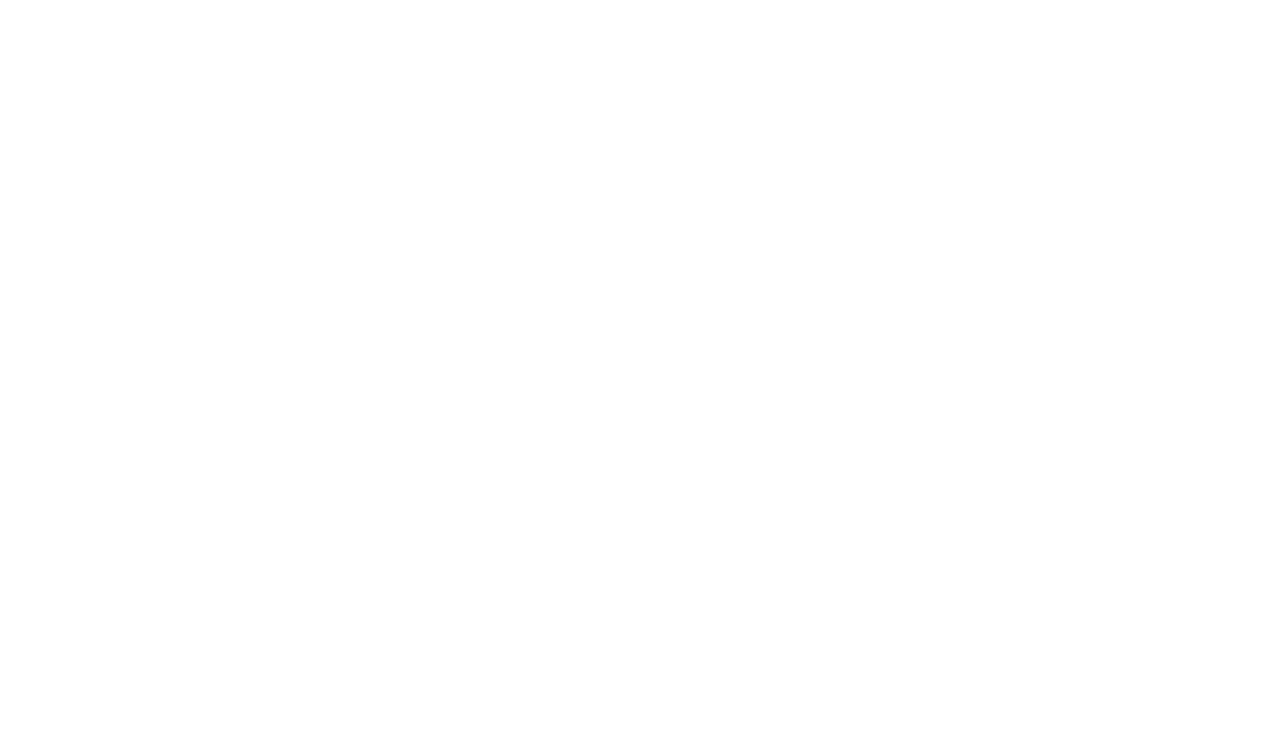
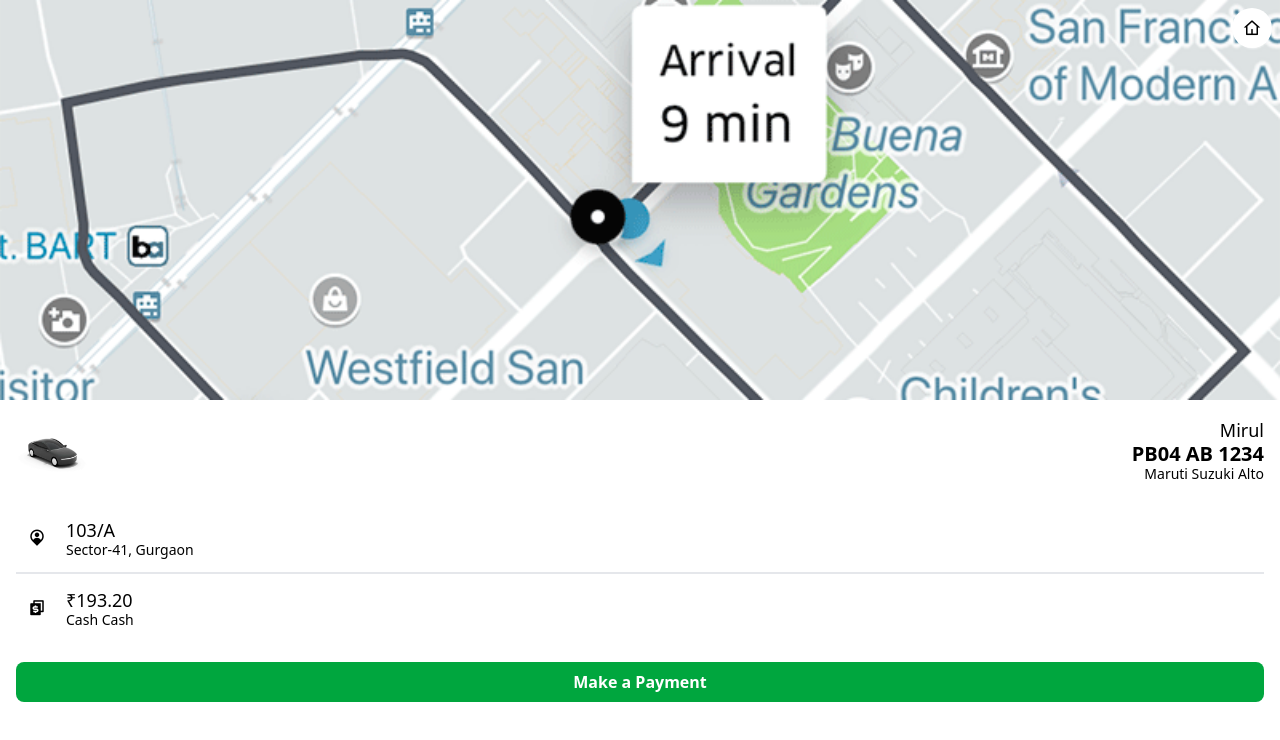
Before and after one commit to Tracer786/NaviGo, a React (Vite) app in the folder Frontend/: page /riding in a window 1280 px wide. Before the commit this address had no page. Shown: the top 740 px of the page. Built offline with nearby package versions, Linux system fonts and the light colour scheme.

Commit message:
Complete User UI
Completed the User UI Pages. Including the payment page.

```diff
--- a/Frontend/src/App.jsx
+++ b/Frontend/src/App.jsx
@@ -11,6 +11,7 @@
 import {UserDataContext}  from "./context/UserContext";
 import UserProtectWrapper from "./pages/UserProtectWrapper";
 import CaptainProtectWrapper from "./pages/CaptainProtectWrapper";
+import Riding from "./pages/Riding";
 
 const App = () => {
     // const ans = UserContext(UserDataContext)
@@ -21,6 +22,7 @@
             <Routes>
                 <Route path="/" element={<Start />} />
                 <Route path="/userlogin" element={<UserLogin />} />
+                <Route path="/riding" element={<Riding />} />
                 <Route path="/usersignup" element={<UserSignup />} />
                 <Route path="/captainlogin" element={<CaptainLogin />} />
                 <Route path="/captainsignup" element={<CaptainSignup />} />
--- a/Frontend/src/components/WaitingForDriver.jsx
+++ b/Frontend/src/components/WaitingForDriver.jsx
@@ -1,4 +1,4 @@
-import React from "react";
+import React from 'react';
 
 const WaitingForDriver = (props) => {
   return (
@@ -46,7 +46,7 @@
         </div>
       </div>
     </div>
-    )
+  );
 };
 
 export default WaitingForDriver;
--- /dev/null
+++ b/Frontend/src/pages/Riding.jsx
@@ -0,0 +1,56 @@
+import React from 'react';
+import { Link } from 'react-router-dom';
+
+const Riding = () => {
+  return (
+    <div className="h-screen">
+        <Link to='/home' className='fixed  h-10 w-10 right-2 top-2 bg-white flex items-center justify-center rounded-full'>
+        <i className="text-lg font-medium ri-home-4-line"></i>
+        </Link>
+      <div className="h-1/2">
+        <img
+          className="h-full w-full object-cover"
+          src="/images/Home_Map_Gif_Image.gif"
+          alt="Home Page"
+        />
+      </div>
+      <div className="h-1/2 p-4">
+        <div className="flex items-center justify-between">
+          <img
+            className="h-12"
+            src="/images/NaviGo_Car.webp"
+            alt="NaviGo_Car"
+          />
+          <div className="text-right">
+            <h2 className="text-lg font-medium">Mirul</h2>
+            <h4 className="text-xl font-semibold -mt-1 -mb-1">PB04 AB 1234</h4>
+            <p className="text-sm font-grey-600">Maruti Suzuki Alto</p>
+          </div>
+        </div>
+        <div className="flex gap-2 justify-between flex-col items-center">
+          <div className="w-full mt-5">
+            <div className="flex items-center gap-5 p-3 border-b-2 border-gray-200">
+              <i className="text-lg ri-map-pin-user-fill"></i>
+              <div>
+                <h3 className="text-lg font-medium">103/A</h3>
+                <p className="text-sm -mt-1 text-color-600">
+                  Sector-41, Gurgaon
+                </p>
+              </div>
+            </div>
+            <div className="flex items-center gap-5 p-3">
+              <i className="text-lg ri-currency-fill"></i>
+              <div>
+                <h3 className="text-lg font-medium">₹193.20</h3>
+                <p className="text-sm -mt-1 text-color-600">Cash Cash</p>
+              </div>
+            </div>
+          </div>
+        </div>
+        <button className='w-full mt-5 bg-green-600 text-white font-semibold p-2 rounded-lg'>Make a Payment</button>
+      </div>
+    </div>
+  );
+};
+
+export default Riding;
```
Lines whose indentation alone changed are shown as unchanged.
